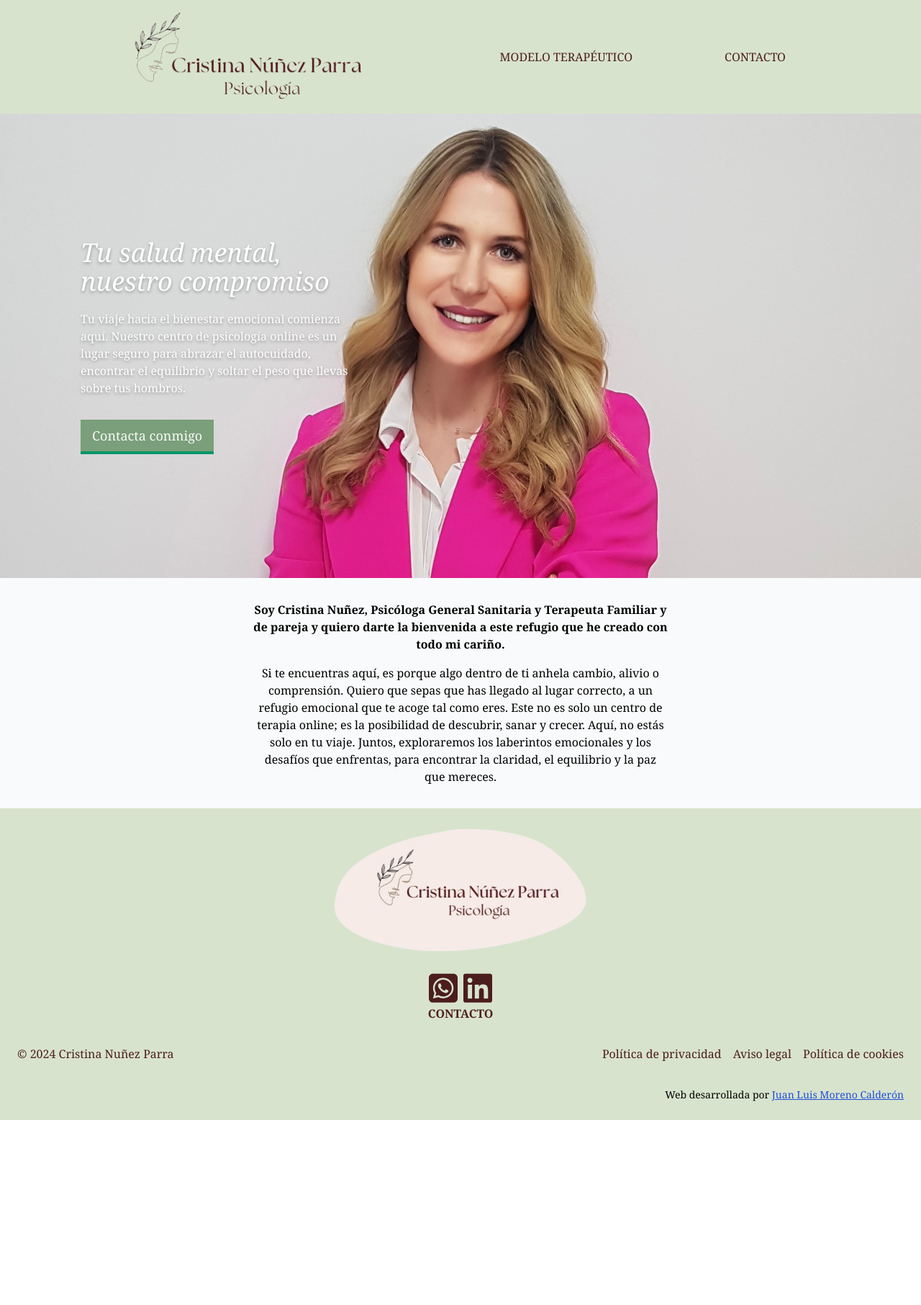
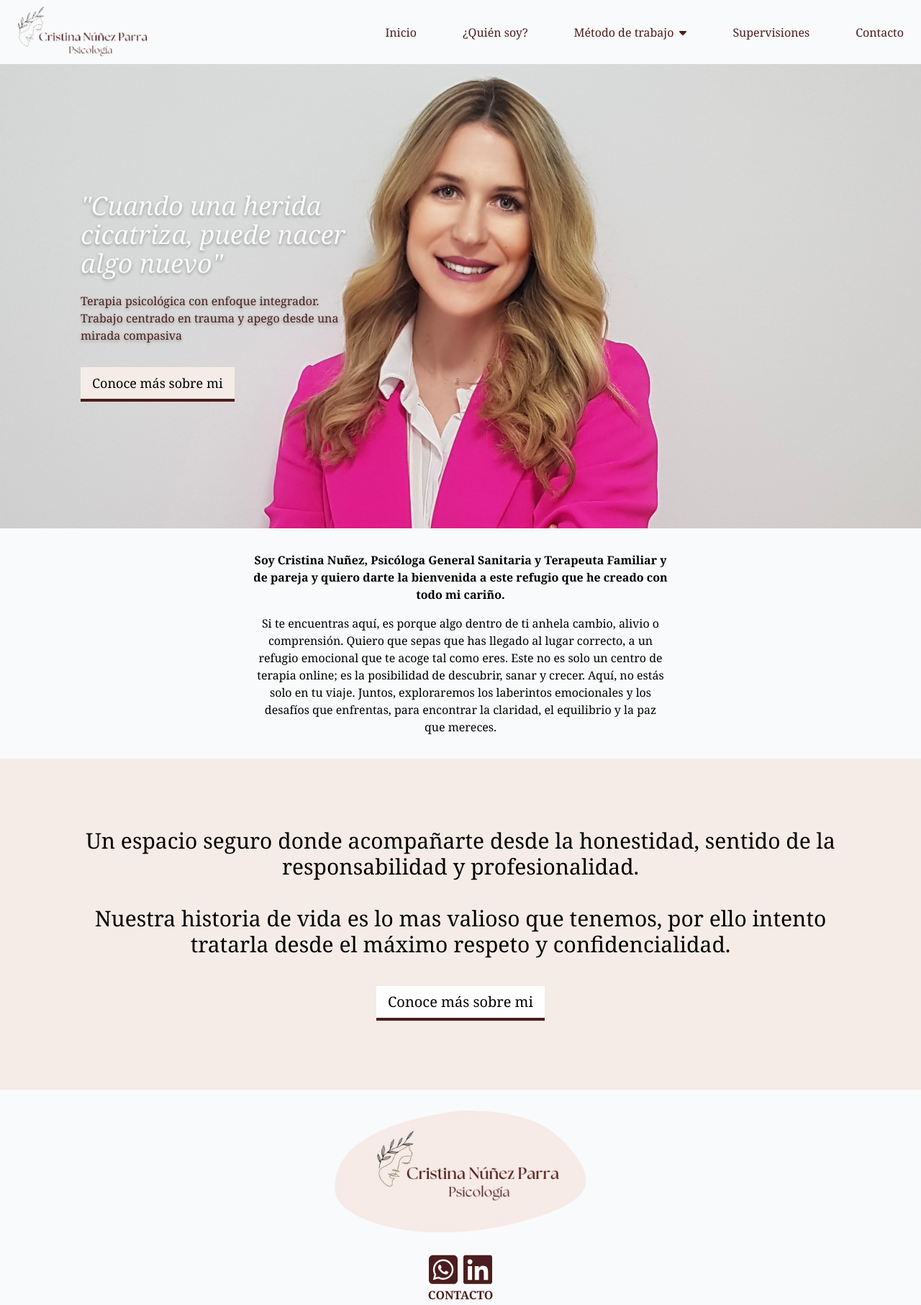
Before and after one commit to JuanLu90/psychologist_Cristina_Nunez, an Astro site in the folder client/: page / in a window 1280 px wide. Shown: the top 1813 px of the page at 72% size. Before the commit the page ends 1556 px from the top, so only its background shows below. Built offline with nearby package versions, Linux system fonts and the light colour scheme; Astro itself is replaced by a stand-in of ours.

Commit message:
few styles updated

```diff
--- a/client/src/components/ButtonContact.astro
+++ b/client/src/components/ButtonContact.astro
@@ -1,16 +1,5 @@
----
-import { colors } from "../util";
-const { greenDark } = colors;
----
-
 <a
   href="/contact"
-  class="text-gray-50 hover:bg-emerald-500 text-lg py-2 px-4 block text-center lg:inline-block border-b-4 border-emerald-600"
-  >Contacta conmigo</a
+  class="text-black bg-brownLight hover:text-rose-300 text-lg py-2 px-4 block text-center lg:inline-block border-b-4 border-brownDark"
+  >Conoce más sobre mi</a
 >
-
-<style define:vars={{ greenDark }}>
-  a {
-    background-color: var(--greenDark);
-  }
-</style>
--- a/client/src/components/Footer.astro
+++ b/client/src/components/Footer.astro
@@ -1,12 +1,9 @@
 ---
 import LinkedinIcon from "../icons/linkedin.astro";
 import WhatsappIcon from "../icons/whatsapp.astro";
-
-import { colors } from "../util";
-const { greenLight, brownDark } = colors;
 ---
 
-<footer class="p-6">
+<footer class="p-6 text-brownDark bg-gray-50">
   <div class="mb-6">
     <a href="/">
       <img src="/img/logo2.png" alt="" class="w-full h-auto m-auto" />
@@ -46,10 +43,8 @@ const { greenLight, brownDark } = colors;
   </div>
 </footer>
 
-<style define:vars={{ greenLight, brownDark }}>
+<style>
   footer {
-    background-color: var(--greenLight);
-
     img {
       max-width: 250px;
     }
@@ -68,9 +63,4 @@ const { greenLight, brownDark } = colors;
       margin: 7px;
     }
   }
-
-  .wrapper-contact,
-  .wrapper-links {
-    color: var(--brownDark);
-  }
 </style>
--- a/client/src/components/Header.astro
+++ b/client/src/components/Header.astro
@@ -1,25 +1,47 @@
 ---
 import HamburgerIcon from "../icons/hamburger.astro";
+import ArrowDown from "../icons/arrow-down.astro";
 
-import { colors } from "../util";
+import { colors, headerCategories } from "../util";
 const { greenLight, greenMedium, brownDark } = colors;
 ---
 
-<header class="px-4 py-2">
-  <nav class="flex justify-between items-center w-full md:w-3/4 m-auto">
+<header class="px-4 py-1 bg-gray-50">
+  <nav class="flex justify-between items-center w-full m-auto">
     <a href="/" class="nav-logo"
       ><img src="/img/logo.png" alt="" class="w-full h-auto" /></a
     >
 
     <ul
-      class="nav-menu absolute p-8 md:p-0 md:gap-24 md:static flex flex-col md:flex-row w-full md:w-auto text-center left-[-100%] top-[97px] duration-300"
+      class="nav-menu absolute p-8 md:p-0 md:gap-12 md:static flex flex-col md:flex-row w-full md:w-auto text-center left-[-100%] top-[97px] duration-300"
     >
-      <li class="p-4">
-        <a href="/modelo-terapeutico" class="nav-link">MODELO TERAPÉUTICO</a>
-      </li>
-      <li class="p-4">
-        <a href="/contact" class="nav-link">CONTACTO</a>
-      </li>
+      {
+        headerCategories.map(({ redirectTo, name, subCategories }) => (
+          <li class="p-2 relative group">
+            <a
+              href={redirectTo}
+              class="hover:text-rose-300 transition duration-300 inline-flex items-center"
+            >
+              {name}
+              {subCategories && <ArrowDown />}
+            </a>
+            {subCategories && (
+              <ul class="dropdown-menu absolute left-0 top-full hidden group-hover:block bg-white shadow-lg w-max-content">
+                {subCategories.map((sub) => (
+                  <li class="px-4 py-3 hover:bg-rose-50 transition duration-300">
+                    <a
+                      href={sub.redirectTo}
+                      class="hover:text-rose-300 transition duration-300"
+                    >
+                      {sub.name}
+                    </a>
+                  </li>
+                ))}
+              </ul>
+            )}
+          </li>
+        ))
+      }
     </ul>
     <div class="block cursor-pointer hamburger md:hidden">
       <HamburgerIcon id="menuButton" class="lg:hidden" />
@@ -41,16 +63,21 @@ const { greenLight, greenMedium, brownDark } = colors;
 
 <style define:vars={{ greenLight, greenMedium, brownDark }}>
   header {
-    background-color: var(--greenLight);
+    /* background-color: var(--greenLight); */
     color: var(--brownDark);
 
     img {
       max-width: 200px;
     }
 
+    /* nav > ul > li:hover {
+      color: #f9aca0;
+      transition: 200ms;
+    } */
+
     @media screen and (min-width: 768px) {
       img {
-        max-width: 350px;
+        max-width: 200px;
       }
     }
   }
--- /dev/null
+++ b/client/src/icons/arrow-down.astro
@@ -0,0 +1,16 @@
+---
+import { colors } from "../util";
+const { brownDark } = colors;
+---
+
+<svg width="10" viewBox="0 0 320 512" class="ml-2"
+  ><!--!Font Awesome Free 6.5.2 by @fontawesome - https://fontawesome.com License - https://fontawesome.com/license/free Copyright 2024 Fonticons, Inc.-->
+  <path
+    d="M137.4 374.6c12.5 12.5 32.8 12.5 45.3 0l128-128c9.2-9.2 11.9-22.9 6.9-34.9s-16.6-19.8-29.6-19.8L32 192c-12.9 0-24.6 7.8-29.6 19.8s-2.2 25.7 6.9 34.9l128 128z"
+  ></path></svg
+>
+<style define:vars={{ brownDark }}>
+  svg path {
+    fill: var(--brownDark);
+  }
+</style>
--- a/client/src/icons/linkedin.astro
+++ b/client/src/icons/linkedin.astro
@@ -1,8 +1,3 @@
----
-import { colors } from "../util";
-const { brownDark } = colors;
----
-
 <a
   href="https://www.linkedin.com/in/cristinan%C3%BA%C3%B1ezparra/"
   target="_blank"
@@ -11,13 +6,8 @@ const { brownDark } = colors;
   <svg width="40" viewBox="0 0 448 512"
     ><!--!Font Awesome Free 6.5.2 by @fontawesome - https://fontawesome.com License - https://fontawesome.com/license/free Copyright 2024 Fonticons, Inc.-->
     <path
+      class="fill-current text-brownDark hover:text-brownMedium"
       d="M416 32H31.9C14.3 32 0 46.5 0 64.3v383.4C0 465.5 14.3 480 31.9 480H416c17.6 0 32-14.5 32-32.3V64.3c0-17.8-14.4-32.3-32-32.3zM135.4 416H69V202.2h66.5V416zm-33.2-243c-21.3 0-38.5-17.3-38.5-38.5S80.9 96 102.2 96c21.2 0 38.5 17.3 38.5 38.5 0 21.3-17.2 38.5-38.5 38.5zm282.1 243h-66.4V312c0-24.8-.5-56.7-34.5-56.7-34.6 0-39.9 27-39.9 54.9V416h-66.4V202.2h63.7v29.2h.9c8.9-16.8 30.6-34.5 62.9-34.5 67.2 0 79.7 44.3 79.7 101.9V416z"
     ></path></svg
   >
 </a>
-
-<style define:vars={{ brownDark }}>
-  svg path {
-    fill: var(--brownDark);
-  }
-</style>
--- a/client/src/icons/whatsapp.astro
+++ b/client/src/icons/whatsapp.astro
@@ -1,19 +1,9 @@
----
-import { colors } from "../util";
-const { brownDark } = colors;
----
-
 <a href="https://wa.me/680260412" target="_blank" rel="noopener noreferrer">
   <svg width="40" viewBox="0 0 448 512"
     ><!--!Font Awesome Free 6.5.2 by @fontawesome - https://fontawesome.com License - https://fontawesome.com/license/free Copyright 2024 Fonticons, Inc.-->
     <path
+      class="fill-current text-brownDark hover:text-brownMedium"
       d="M92.1 254.6c0 24.9 7 49.2 20.2 70.1l3.1 5-13.3 48.6L152 365.2l4.8 2.9c20.2 12 43.4 18.4 67.1 18.4h.1c72.6 0 133.3-59.1 133.3-131.8c0-35.2-15.2-68.3-40.1-93.2c-25-25-58-38.7-93.2-38.7c-72.7 0-131.8 59.1-131.9 131.8zM274.8 330c-12.6 1.9-22.4 .9-47.5-9.9c-36.8-15.9-61.8-51.5-66.9-58.7c-.4-.6-.7-.9-.8-1.1c-2-2.6-16.2-21.5-16.2-41c0-18.4 9-27.9 13.2-32.3c.3-.3 .5-.5 .7-.8c3.6-4 7.9-5 10.6-5c2.6 0 5.3 0 7.6 .1c.3 0 .5 0 .8 0c2.3 0 5.2 0 8.1 6.8c1.2 2.9 3 7.3 4.9 11.8c3.3 8 6.7 16.3 7.3 17.6c1 2 1.7 4.3 .3 6.9c-3.4 6.8-6.9 10.4-9.3 13c-3.1 3.2-4.5 4.7-2.3 8.6c15.3 26.3 30.6 35.4 53.9 47.1c4 2 6.3 1.7 8.6-1c2.3-2.6 9.9-11.6 12.5-15.5c2.6-4 5.3-3.3 8.9-2s23.1 10.9 27.1 12.9c.8 .4 1.5 .7 2.1 1c2.8 1.4 4.7 2.3 5.5 3.6c.9 1.9 .9 9.9-2.4 19.1c-3.3 9.3-19.1 17.7-26.7 18.8zM448 96c0-35.3-28.7-64-64-64H64C28.7 32 0 60.7 0 96V416c0 35.3 28.7 64 64 64H384c35.3 0 64-28.7 64-64V96zM148.1 393.9L64 416l22.5-82.2c-13.9-24-21.2-51.3-21.2-79.3C65.4 167.1 136.5 96 223.9 96c42.4 0 82.2 16.5 112.2 46.5c29.9 30 47.9 69.8 47.9 112.2c0 87.4-72.7 158.5-160.1 158.5c-26.6 0-52.7-6.7-75.8-19.3z"
     ></path></svg
   >
 </a>
-
-<style define:vars={{ brownDark }}>
-  svg path {
-    fill: var(--brownDark);
-  }
-</style>
--- a/client/src/layouts/Layout.astro
+++ b/client/src/layouts/Layout.astro
@@ -18,7 +18,7 @@ const { title } = Astro.props;
     <meta name="viewport" content="width=device-width" />
     <link rel="icon" type="image/svg+xml" href="/favicon.png" />
     <meta name="generator" content={Astro.generator} />
-    <title>{title} -Psicóloga - Cristina Nuñez Parra</title>
+    <title>{title} - Psicóloga - Cristina Nuñez Parra</title>
     <!-- <ViewTransitions /> -->
   </head>
   <body class="font-serif">
--- /dev/null
+++ b/client/src/pages/como-empezar.astro
@@ -0,0 +1,5 @@
+---
+import Layout from "../layouts/Layout.astro";
+---
+
+<Layout title="¿Como puedo empezar?">como puedo empezar</Layout>
--- a/client/src/pages/index.astro
+++ b/client/src/pages/index.astro
@@ -9,10 +9,20 @@ import WhoIAm from "../sections/WhoIAm.astro";
   <div class="text-center w-100 md:w-1/2 m-auto">
     <WhoIAm />
   </div>
+  <div class="p-24 text-center text-3xl bg-brownLight">
+    <p>
+      Un espacio seguro donde acompañarte desde la honestidad, sentido de la
+      responsabilidad y profesionalidad.
+    </p>
+    <br />
+    <p>
+      Nuestra historia de vida es lo mas valioso que tenemos, por ello intento
+      tratarla desde el máximo respeto y confidencialidad.
+    </p>
+    <a
+      href="/modelo-terapeutico"
+      class="bg-white hover:text-rose-300 text-xl py-2 px-4 mt-10 block text-center lg:inline-block border-b-4 border-brownDark"
+      >Conoce más sobre mi</a
+    >
+  </div>
 </Layout>
-
-<style>
-  p {
-    margin-bottom: 15px;
-  }
-</style>
--- /dev/null
+++ b/client/src/pages/quien-soy.astro
@@ -0,0 +1,5 @@
+---
+import Layout from "../layouts/Layout.astro";
+---
+
+<Layout title="Quien soy">quien soy</Layout>
--- /dev/null
+++ b/client/src/pages/supervisiones.astro
@@ -0,0 +1,5 @@
+---
+import Layout from "../layouts/Layout.astro";
+---
+
+<Layout title="Supervisiones">supervisiones</Layout>
--- /dev/null
+++ b/client/src/pages/terapia-online.astro
@@ -0,0 +1,5 @@
+---
+import Layout from "../layouts/Layout.astro";
+---
+
+<Layout title="Terapia online">terapia online</Layout>
--- a/client/src/sections/Principal.astro
+++ b/client/src/sections/Principal.astro
@@ -1,24 +1,26 @@
 ---
 import ButtonContact from "../components/ButtonContact.astro";
+
+import { colors } from "../util";
+const { brownDark } = colors;
 ---
 
 <div
-  class="lg:h-[80vh] text-white lg:p-28 p-8 flex flex-col justify-end md:justify-center principalWrapper"
+  class="lg:h-[80vh] lg:p-28 p-8 flex flex-col justify-end md:justify-center principalWrapper"
 >
   <div class="lg:w-[30vw] ml-30">
-    <h1 class="text-4xl mb-5 italic text-shadow">
-      Tu salud mental, nuestro compromiso
+    <h1 class="text-4xl text-gray-50 mb-5 italic text-shadow">
+      "Cuando una herida cicatriza, puede nacer algo nuevo"
     </h1>
-    <p class="mb-8 text-shadow">
-      Tu viaje hacia el bienestar emocional comienza aquí. Nuestro centro de
-      psicología online es un lugar seguro para abrazar el autocuidado,
-      encontrar el equilibrio y soltar el peso que llevas sobre tus hombros.
+    <p class="mb-8 text-shadow text-brownDark">
+      Terapia psicológica con enfoque integrador. <br /> Trabajo centrado en trauma
+      y apego desde una mirada compasiva
     </p>
     <ButtonContact />
   </div>
 </div>
 
-<style>
+<style define:vars={{ brownDark }}>
   .principalWrapper {
     background-image: url("/img/portada.png");
     background-position: top center;
--- a/client/src/util.js
+++ b/client/src/util.js
@@ -4,6 +4,25 @@ export const colors = {
   greenDark: "#7a9f7a",
   brownDark: "#4C1D1E",
 };
+
+export const headerCategories = [
+  {
+    redirectTo: "/",
+    name: "Inicio",
+  },
+  { redirectTo: "/quien-soy", name: "¿Quién soy?" },
+  {
+    redirectTo: "/#",
+    name: "Método de trabajo",
+    subCategories: [
+      { redirectTo: "/modelo-terapeutico", name: "Modelo terapéutico" },
+      { redirectTo: "/terapia-online", name: "Terapia online" },
+      { redirectTo: "/como-empezar", name: "¿Como puedo empezar?" },
+    ],
+  },
+  { redirectTo: "/supervisiones", name: "Supervisiones" },
+  { redirectTo: "/contacto", name: "Contacto" },
+];
 
 // "#d2a363"
 
--- a/client/tailwind.config.mjs
+++ b/client/tailwind.config.mjs
@@ -11,6 +11,20 @@ export default {
         sm: "0 1px 2px rgba(0,0,0,0.3)",
         DEFAULT: "0 2px 4px rgba(0,0,0,0.3)",
         lg: "0 8px 16px rgba(0,0,0,0.3)",
+      },
+      width: {
+        "max-content": "max-content",
+      },
+      colors: {
+        brownDark: {
+          DEFAULT: "#4C1D1E",
+        },
+        brownMedium: {
+          DEFAULT: "#B35512",
+        },
+        brownLight: {
+          DEFAULT: "#f5ece7",
+        },
       },
     },
   },
```
Also changed, not shown: client/src/pages/contacto.astro (renamed from client/src/pages/contact.astro).
